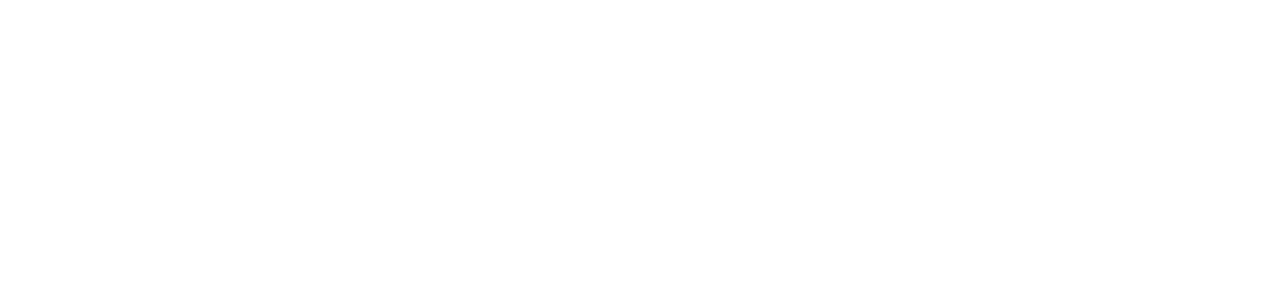
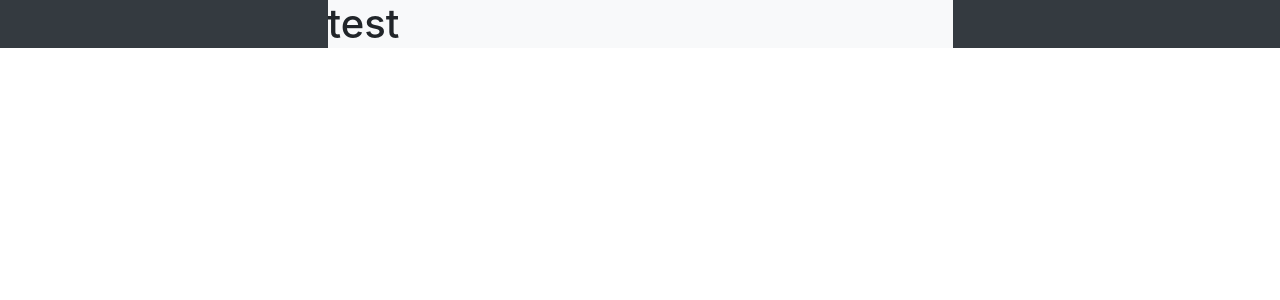
Before and after one commit to keivanmojmali/count-sheep, a React (Create React App) app: page / in a window 1280 px wide. Shown: the top 300 px of the page. Built offline with nearby package versions, Linux system fonts and the light colour scheme.

Commit message:
setting up stylings

```diff
--- a/public/index.html
+++ b/public/index.html
@@ -4,40 +4,23 @@
     <meta charset="utf-8" />
     <link rel="icon" href="%PUBLIC_URL%/favicon.ico" />
     <meta name="viewport" content="width=device-width, initial-scale=1" />
+    <link rel="stylesheet" href="https://stackpath.bootstrapcdn.com/bootstrap/4.3.1/css/bootstrap.min.css" integrity="sha384-ggOyR0iXCbMQv3Xipma34MD+dH/1fQ784/j6cY/iJTQUOhcWr7x9JvoRxT2MZw1T" crossorigin="anonymous">
     <meta name="theme-color" content="#000000" />
     <meta
       name="description"
       content="Web site created using create-react-app"
     />
     <link rel="apple-touch-icon" href="%PUBLIC_URL%/logo192.png" />
-    <!--
-      manifest.json provides metadata used when your web app is installed on a
-      user's mobile device or desktop. See https://developers.google.com/web/fundamentals/web-app-manifest/
-    -->
+
     <link rel="manifest" href="%PUBLIC_URL%/manifest.json" />
-    <!--
-      Notice the use of %PUBLIC_URL% in the tags above.
-      It will be replaced with the URL of the `public` folder during the build.
-      Only files inside the `public` folder can be referenced from the HTML.
 
-      Unlike "/favicon.ico" or "favicon.ico", "%PUBLIC_URL%/favicon.ico" will
-      work correctly both with client-side routing and a non-root public URL.
-      Learn how to configure a non-root public URL by running `npm run build`.
-    -->
     <title>React App</title>
   </head>
   <body>
     <noscript>You need to enable JavaScript to run this app.</noscript>
-    <div id="root"></div>
-    <!--
-      This HTML file is a template.
-      If you open it directly in the browser, you will see an empty page.
-
-      You can add webfonts, meta tags, or analytics to this file.
-      The build step will place the bundled scripts into the <body> tag.
-
-      To begin the development, run `npm start` or `yarn start`.
-      To create a production bundle, use `npm run build` or `yarn build`.
-    -->
+    <div class='vh-100' id="root"></div>
+    <script src="https://code.jquery.com/jquery-3.3.1.slim.min.js" integrity="sha384-q8i/X+965DzO0rT7abK41JStQIAqVgRVzpbzo5smXKp4YfRvH+8abtTE1Pi6jizo" crossorigin="anonymous"></script>
+    <script src="https://cdnjs.cloudflare.com/ajax/libs/popper.js/1.14.7/umd/popper.min.js" integrity="sha384-UO2eT0CpHqdSJQ6hJty5KVphtPhzWj9WO1clHTMGa3JDZwrnQq4sF86dIHNDz0W1" crossorigin="anonymous"></script>
+    <script src="https://stackpath.bootstrapcdn.com/bootstrap/4.3.1/js/bootstrap.min.js" integrity="sha384-JjSmVgyd0p3pXB1rRibZUAYoIIy6OrQ6VrjIEaFf/nJGzIxFDsf4x0xIM+B07jRM" crossorigin="anonymous"></script>
   </body>
 </html>
--- a/src/Pages/main.page.js
+++ b/src/Pages/main.page.js
@@ -10,8 +10,11 @@
     }
     render(){
         return(
-            <>
-            </>
+            <div className='container-fluid bg-dark d-flex justify-content-center align-items-center'>
+                <div className='bg-dark row w-100 h-100'>
+                    <h1 className='w-50 m-auto h-50 bg-light'>test</h1>
+                </div>
+            </div>
         )
     }
 }
```
